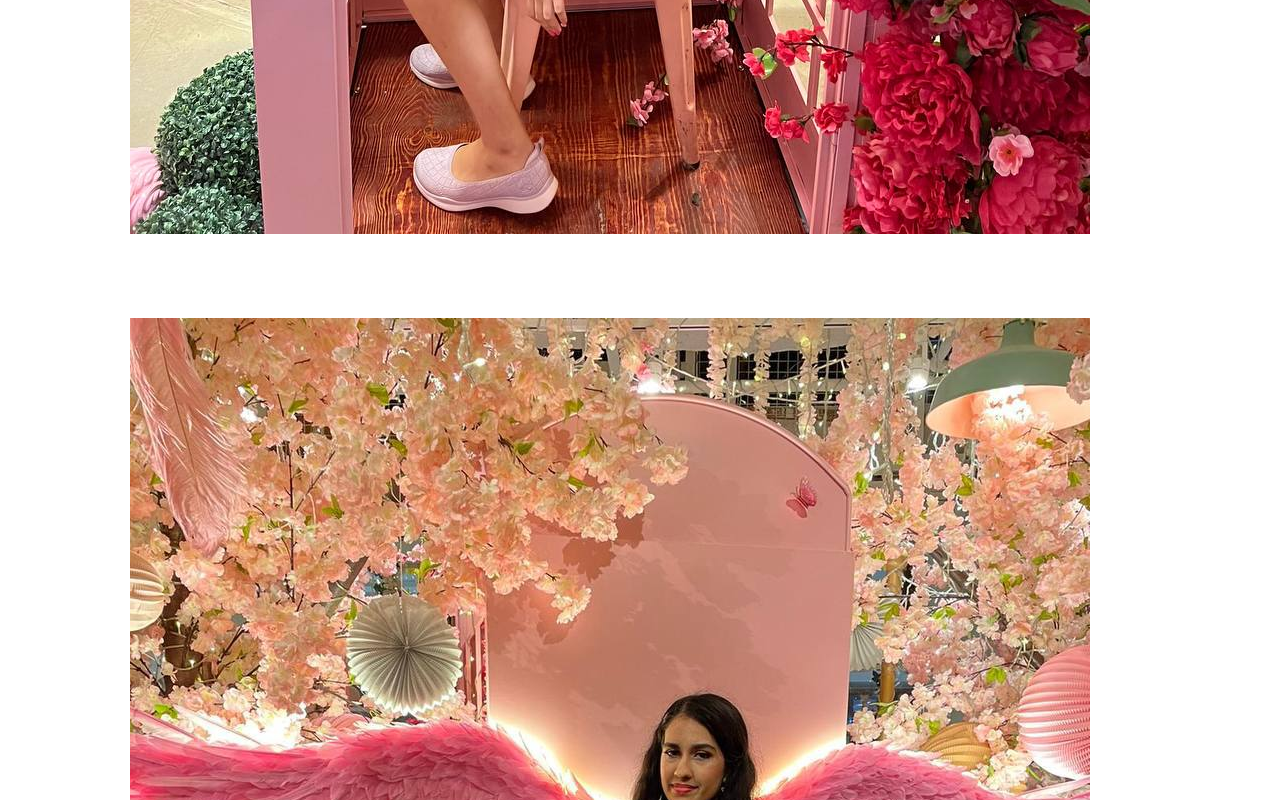
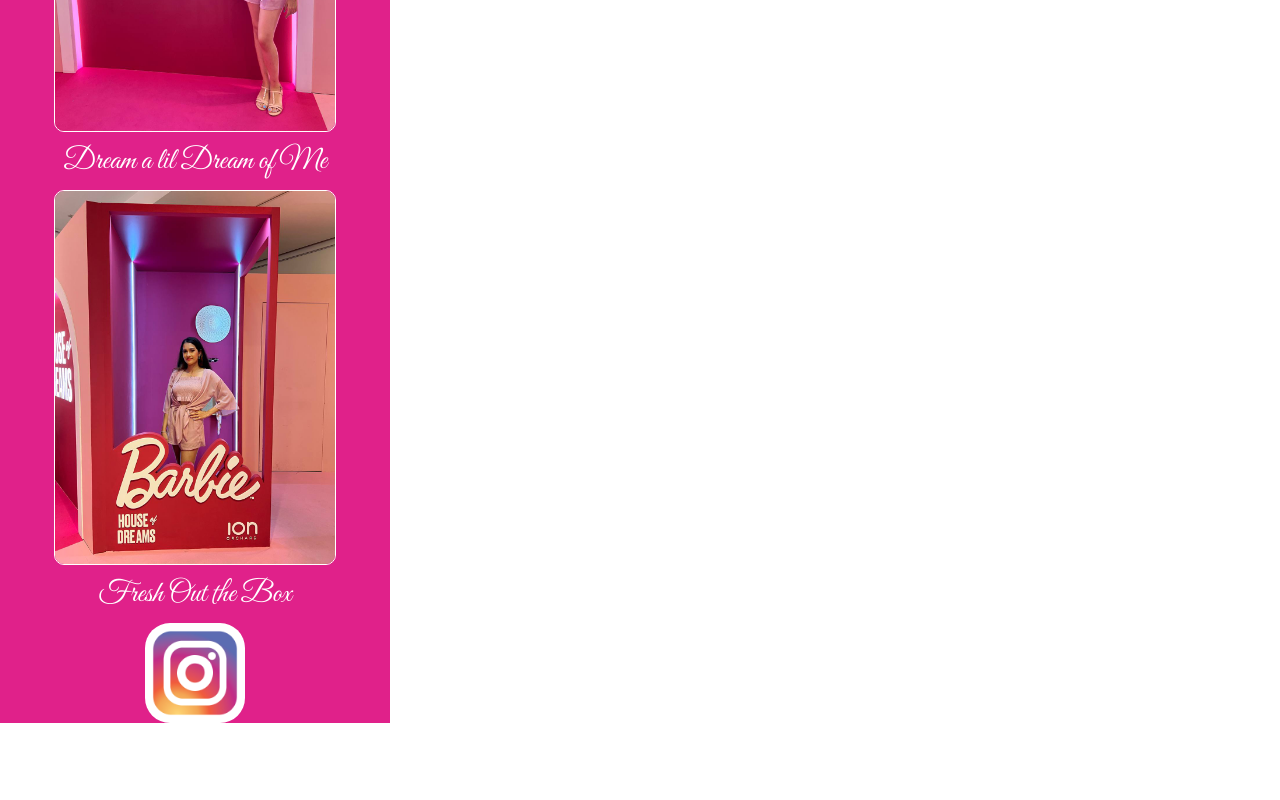
Before and after one commit to Davidraja777/Barbie, a plain HTML site: page index.html in a window 1280 px wide. Shown: the part 1480-2280 px from the top of the page. After the commit the page ends 2203 px from the top, so only its background shows below. Drawn offline with Linux system fonts and the light colour scheme; files whose address does not match are found by name; a web font is replaced by a local one.

Commit message:
Update style.css

```diff
--- a/style.css
+++ b/style.css
@@ -2,73 +2,45 @@
     margin: 0;
     padding: 0;
 }
-html{
-    height: -webkit-fill-available;
+.container{
+    max-width: 390px;
+    background-color:#E0218A;
+
 }
-body{
-    background-color: white;
-    display: flex;
-    min-width: 390px;
-    height: -webkit-fill-available;
+.barbie{
+    padding-top: 10px;
+    display: block;
+    margin-left: auto;
+    margin-right: auto;
+    text-align: center
 }
-
-.container{
-    min-width: 450px;
-    height: 844px;
-    background-color: #e0218a;
-    justify-content: center;
-    align-items: center;
-    position: relative;
+h1{
+    padding: 10px 10px;
+    font-family: 'Great Vibes', cursive;
+    flex-wrap: column;
+    color: white;
+    text-align: center;
 }
-.container h1{
+.img-1 img{
+    display: block;
+    max-width: 280px;
+    margin-left: auto;
+    margin-right: auto;
+    border-radius: 10px;
+    border: 1px solid white;
+}
+p{
     font-family: 'Great Vibes', cursive;
     color: white;
-    margin: 0px 80px;
-}
-img{
-    width: fit-content;
-    height: fit-content;
-    margin: 30px 130px;
-}
-.pictures img{
-    width: 100px;
-    height:200px;
-    margin: 10px 20px 10px 17px;
-    display: flex;
-    float: left;
-    align-items: center;
-    border-radius: 20px;
-    box-shadow: -4px 7px 26px 0px rgba(0,0,0,0.75);
-    -webkit-box-shadow: -4px 7px 26px 0px rgba(0,0,0,0.75);
-    -moz-box-shadow: -4px 7px 26px 0px rgba(0,0,0,0.75);
-}
-.container p{
-    margin: 0px 50px;
-    font-family: 'Great Vibes', cursive;
-    color: white;
-    display: flex;
-    float: left;
-}
-.secondlastcaption{
-    position: relative;
-    right: 20px;
-    bottom: -5px;
-}
-.lastcaption{
-    position: relative;
-    left: 160px;
-    bottom: 15px;
+    text-align: center;
+    font-size: 30px;
+    padding: 10px 10px;
 }
 .Instagram img{
-    width: 20px;
-    height:20px;
-    margin: 10px 20px 10px 17px;
-    display: flex;
-    float: left;
-    align-items: center;
-    border-radius: 20px;
+    display: block;
+    max-width: 100px;
+    margin-left: auto;
+    margin-right: auto;
     background-color: white;
-    position: relative;
-    top: 20px;
-    right: 114px;
+    border-radius: 25px;
 }
```
